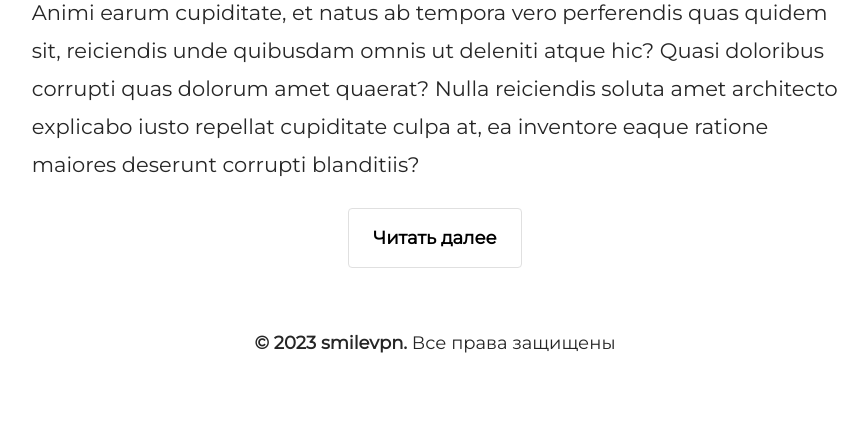
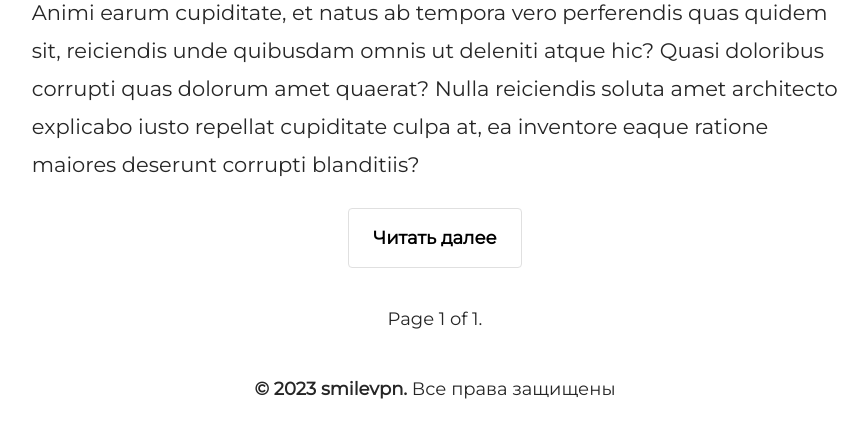
Before and after one commit to smilevpn/blog, a Django app: page /app/ in a window 1280 px wide. Shown: the part 4089-4513 px from the top of the page, without its empty margins (205-1073 px from the left). Before the commit the page ends 4442 px from the top, so only its background shows below. Run offline with Django 4.2, Linux system fonts and the light colour scheme; data comes from the database, SQL or seed files in the repository; some libraries are stand-ins or nearby versions.

Commit message:
add paginator

```diff
--- a/blog/app/templates/home.html
+++ b/blog/app/templates/home.html
@@ -17,4 +17,23 @@
   </div>
 </div>
   {% endfor %}
+
+  <div class="pagination">
+    <span class="step-links">
+        {% if page_obj.has_previous %}
+            <a href="?page=1">&laquo; first</a>
+            <a href="?page={{ page_obj.previous_page_number }}">previous</a>
+        {% endif %}
+
+        <span class="current">
+            Page {{ page_obj.number }} of {{ page_obj.paginator.num_pages }}.
+        </span>
+
+        {% if page_obj.has_next %}
+            <a href="?page={{ page_obj.next_page_number }}">next</a>
+            <a href="?page={{ page_obj.paginator.num_pages }}">last &raquo;</a>
+        {% endif %}
+    </span>
+</div>
+
 {% endblock content %}
--- a/blog/app/views.py
+++ b/blog/app/views.py
@@ -6,6 +6,7 @@ from .models import Post
 class BlogListView(ListView):
     model = Post
     template_name = 'home.html'
+    paginate_by = 3
 
 
 class BlogDetailView(DetailView):  # новое
--- a/blog/static/css/base.css
+++ b/blog/static/css/base.css
@@ -152,6 +152,12 @@ form {
 	padding: 0 8%;
 }
 
+.pagination{
+	display: flex;
+	justify-content: center;
+	margin: 24px 0 0;
+}
+
 @media (max-width: 1920px){
 	.main__posts{
 		width: 50%;
```
